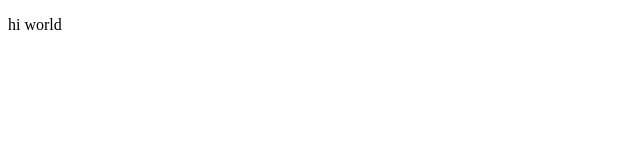
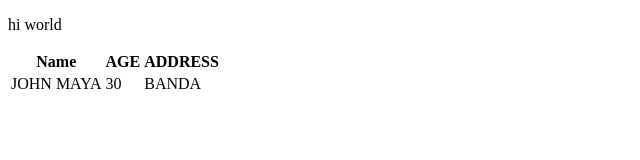
Before and after one commit to Stephen-Ben847/mayorient, a plain HTML site: page sector.html in a window 1280 px wide. Shown: the whole page, without its empty margins (0-640 px from the left). Drawn offline with Linux system fonts and the light colour scheme.

Commit message:
New table

```diff
--- a/sector.html
+++ b/sector.html
@@ -7,5 +7,24 @@
 </head>
 <body>
     <p>hi world</p>
+    <table>
+        <thead>
+            <thead>
+                <tr>
+                    <th>Name</th>
+                    <th>AGE</th>
+                    <th>ADDRESS</th>
+                </tr>
+            </thead>
+        </thead>
+        <tbody>
+            <tr>
+                <td>JOHN MAYA</td>
+                <td> 30</td>
+                <td>BANDA</td>
+
+            </tr>
+        </tbody>
+    </table>
 </body>
 </html>
```
